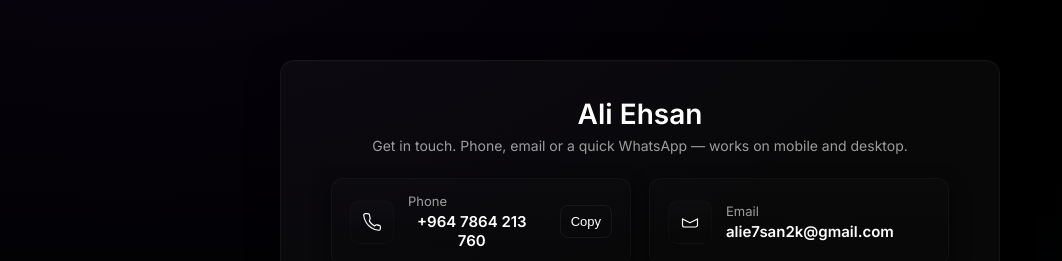
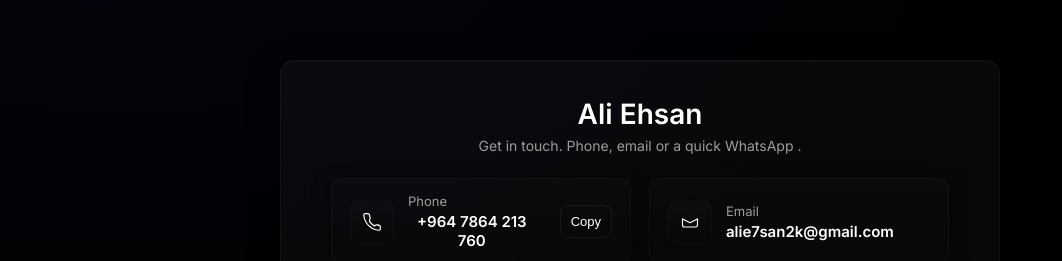
Before and after one commit to azera04/ali-ehsan, a plain HTML site: page index.html in a window 1280 px wide. Shown: the part 173-434 px from the top of the page, without its empty margins (0-1062 px from the left). Drawn offline with Linux system fonts and the light colour scheme.

Commit message:
Update index.html

```diff
--- a/index.html
+++ b/index.html
@@ -104,7 +104,7 @@
   <div class="wrap">
     <main class="card" role="main">
       <h1>Ali Ehsan</h1>
-      <p class="lead">Get in touch. Phone, email or a quick WhatsApp — works on mobile and desktop.</p>
+      <p class="lead">Get in touch. Phone, email or a quick WhatsApp .</p>
 
       <div class="contacts" role="list">
 
```
